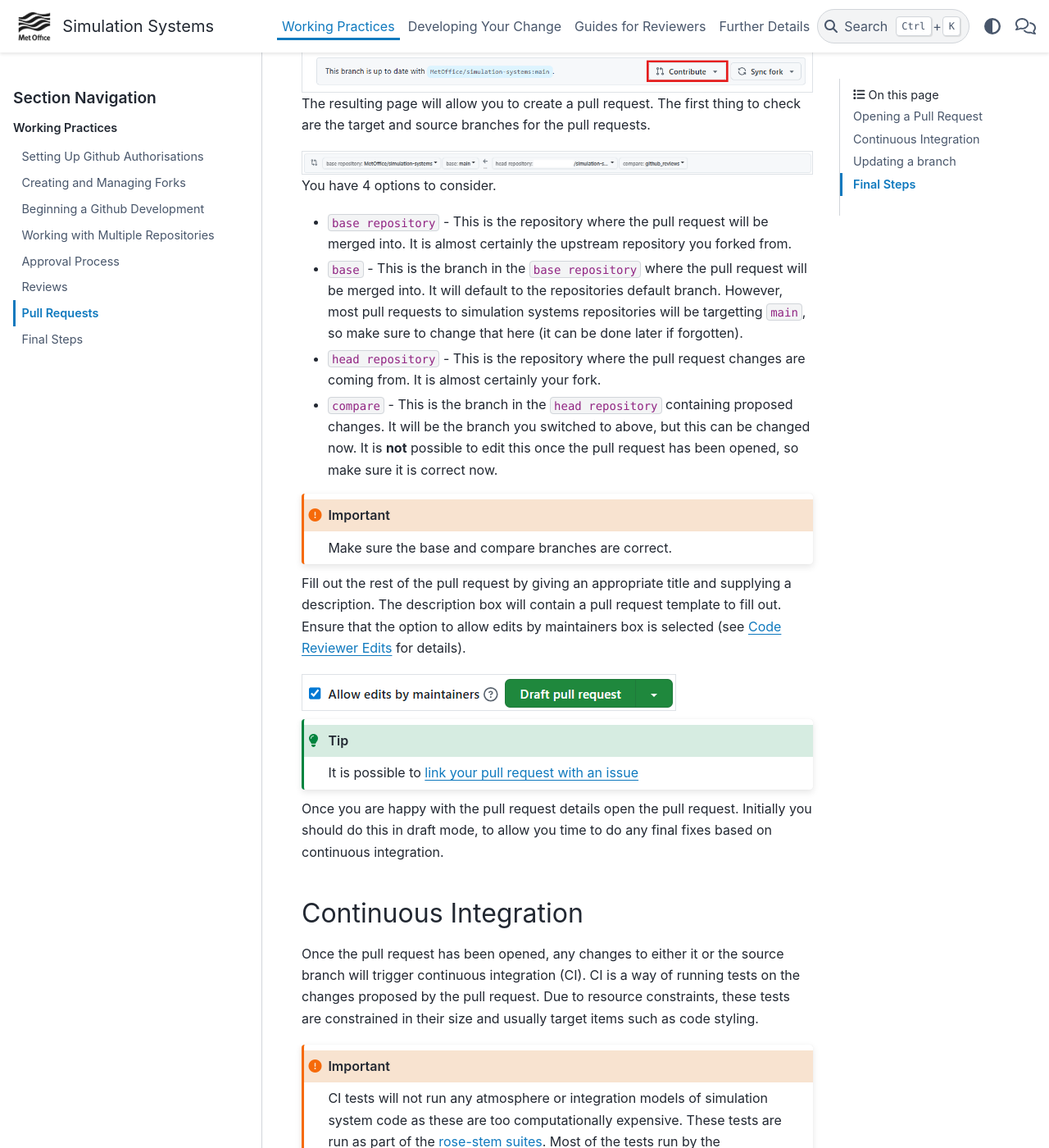
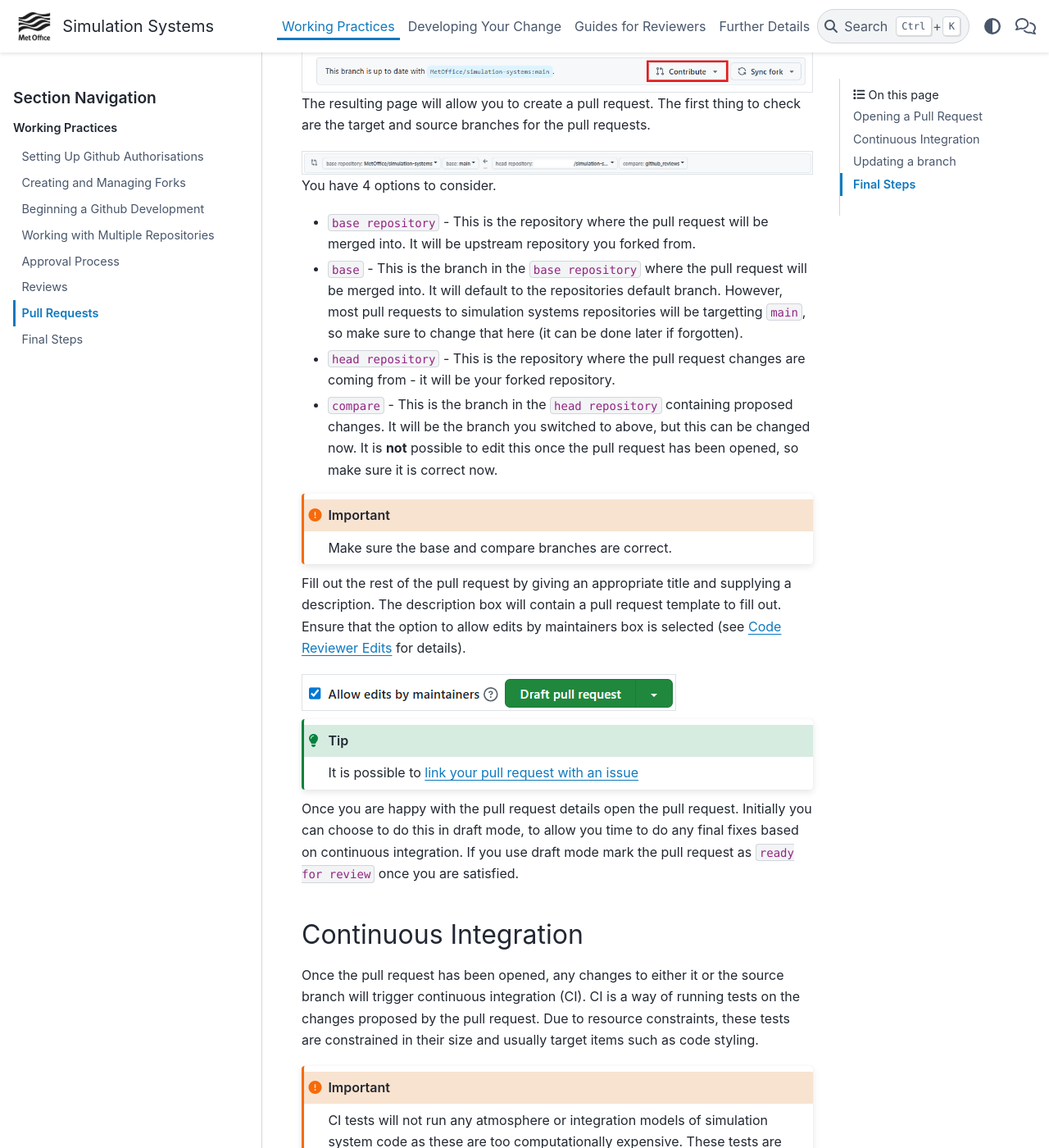
Before and after one commit to MetOffice/simulation-systems, a Sphinx documentation site: the page built from source/WorkingPractices/pull_requests.rst, in a window 1280 px wide and 1400 px high, scrolled down 606 px. Shown: the whole window at 82% size. Built offline with Sphinx 7.4.7 and the PyData theme 0.15.4, drawn with Linux system fonts in a browser that asks for light colours; some of the changed text lies outside the part shown.

Commit message:
cr comments

```diff
--- a/source/WorkingPractices/pull_requests.rst
+++ b/source/WorkingPractices/pull_requests.rst
@@ -38,14 +38,14 @@ check are the target and source branches for the pull requests.
 You have 4 options to consider.
 
 * ``base repository`` - This is the repository where the pull request will be
-  merged into. It is almost certainly the upstream repository you forked from.
+  merged into. It will be upstream repository you forked from.
 * ``base`` - This is the branch in the ``base repository`` where the pull
   request will be merged into. It will default to the repositories default
   branch. However, most pull requests to simulation systems repositories will be
   targetting ``main``, so make sure to change that here (it can be done later if
   forgotten).
 * ``head repository`` - This is the repository where the pull request changes
-  are coming from. It is almost certainly your fork.
+  are coming from - it will be your forked repository.
 * ``compare`` - This is the branch in the ``head repository`` containing
   proposed changes. It will be the branch you switched to above, but this can be
   changed now. It is **not** possible to edit this once the pull request has
@@ -73,8 +73,8 @@ is selected (see :ref:`reviewer_edits` for details).
 
 
 Once you are happy with the pull request details open the pull request.
-Initially you should do this in draft mode, to allow you time to do any final
-fixes based on continuous integration.
+Initially you can choose to do this in draft mode, to allow you time to do any
+final fixes based on continuous integration. If you use draft mode mark the pull request as ``ready for review`` once you are satisfied.
 
 Continuous Integration
 ----------------------
@@ -89,7 +89,7 @@ styling.
 
     CI tests will not run any atmosphere or integration models of simulation
     system code as these are too computationally expensive. These tests are run
-    as part of the :ref:`rose-stem suites <testing>`. Most of the tests run by
+    as part of the :ref:`rose-stem suites <testing>`. Some of the tests run by
     the continuous integration are also run as part of the rose-stem suites.
 
 Continuous Integration is reported on towards the bottom of the pull request
--- a/source/WorkingPractices/reviews.rst
+++ b/source/WorkingPractices/reviews.rst
@@ -132,7 +132,7 @@ Code Reviewer Edits
 
 As part of the process to commit certain tickets, code reviewers will sometimes need to commit changes to the branch of a developer. Common reasons for doing this include,
 
-* Updating kgo's
+* Updating KGO's
 * Applying upgrade macros
 * Updating commit hashes for linked tickets
 
```
